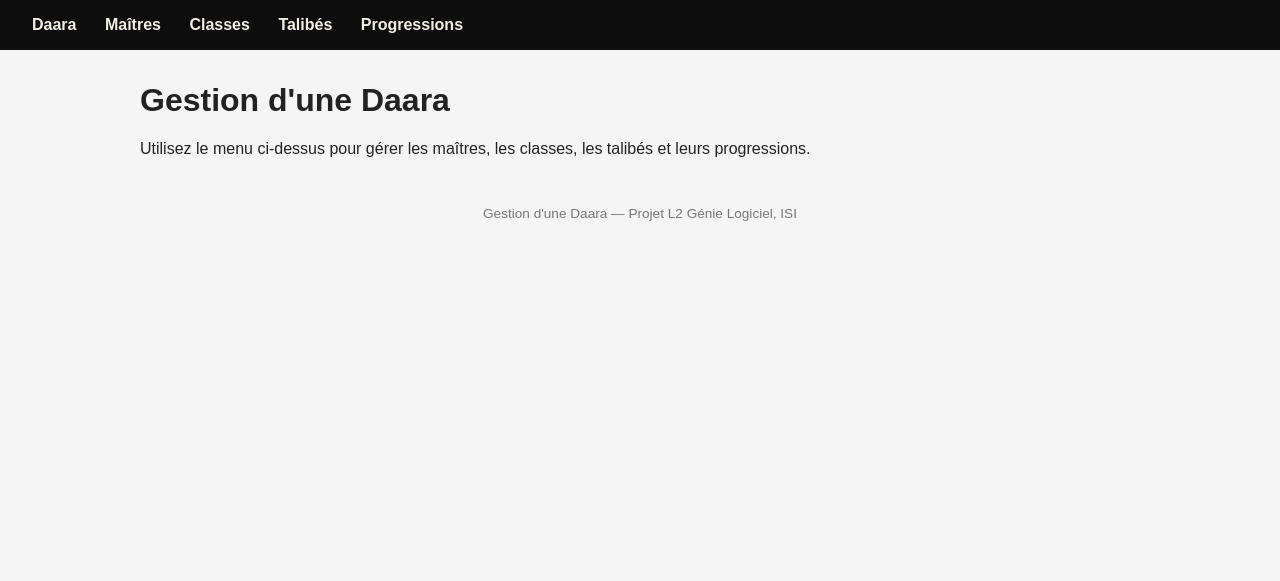
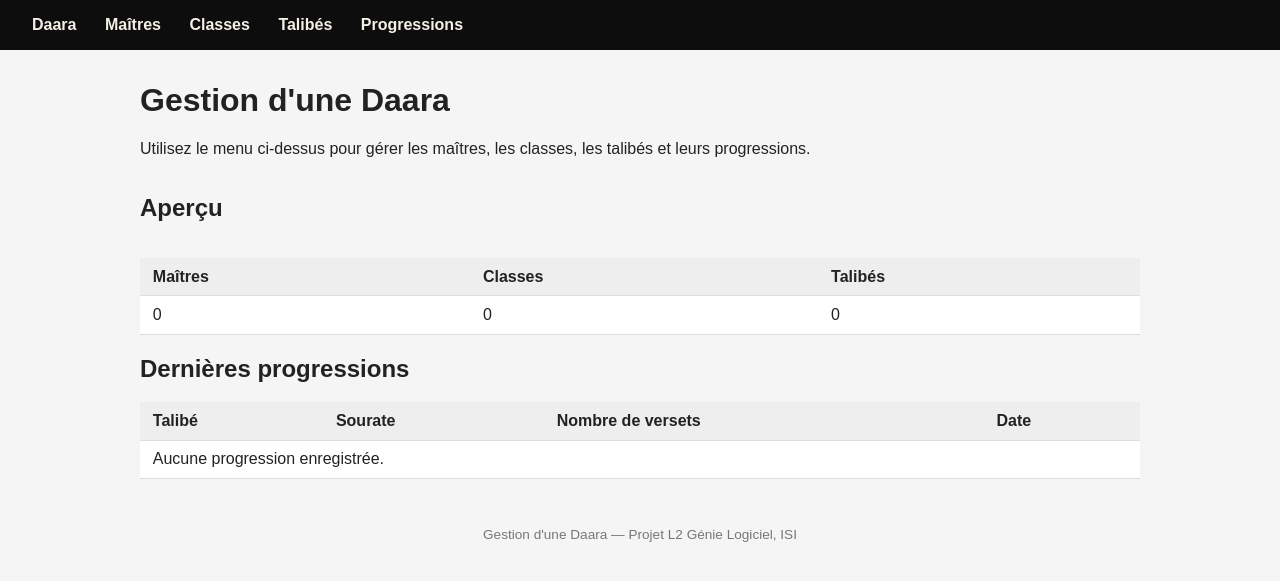
Before and after one commit to adamasylla221/daara, a Flask app: page / in a window 1280 px wide. Shown: the top 581 px of the page. Run offline with Flask 3, Linux system fonts and the light colour scheme.

Commit message:
feat: tableau de bord avec statistiques et dernieres progressions

```diff
--- a/app/templates/main/index.html
+++ b/app/templates/main/index.html
@@ -3,4 +3,39 @@
 {% block contenu %}
 <h1>Gestion d'une Daara</h1>
 <p>Utilisez le menu ci-dessus pour gérer les maîtres, les classes, les talibés et leurs progressions.</p>
+
+<div class="toolbar">
+    <h2>Aperçu</h2>
+</div>
+<table>
+    <thead>
+        <tr><th>Maîtres</th><th>Classes</th><th>Talibés</th></tr>
+    </thead>
+    <tbody>
+        <tr>
+            <td>{{ nb_maitres }}</td>
+            <td>{{ nb_classes }}</td>
+            <td>{{ nb_talibes }}</td>
+        </tr>
+    </tbody>
+</table>
+
+<h2>Dernières progressions</h2>
+<table>
+    <thead>
+        <tr><th>Talibé</th><th>Sourate</th><th>Nombre de versets</th><th>Date</th></tr>
+    </thead>
+    <tbody>
+    {% for p in progressions %}
+        <tr>
+            <td>{{ p.talibe.prenom }} {{ p.talibe.nom }}</td>
+            <td>{{ p.sourate }}</td>
+            <td>{{ p.nombre_versets }}</td>
+            <td>{{ p.date_evaluation or "" }}</td>
+        </tr>
+    {% else %}
+        <tr><td colspan="4">Aucune progression enregistrée.</td></tr>
+    {% endfor %}
+    </tbody>
+</table>
 {% endblock %}
--- a/app/views/main.py
+++ b/app/views/main.py
@@ -1,8 +1,30 @@
 from flask import Blueprint, render_template
+
+from app.models.maitre import Maitre
+from app.models.classe import Classe
+from app.models.talibe import Talibe
+from app.models.progression import Progression
 
 bp_main = Blueprint("main", __name__)
 
 
 @bp_main.route("/")
-def accueil():
-    return render_template("main/index.html")
+def accueil() -> str:
+    nb_maitres = Maitre.query.count()
+    nb_classes = Classe.query.count()
+    nb_talibes = Talibe.query.count()
+
+    dernieres_progressions = (
+        Progression.query
+        .order_by(Progression.date_evaluation.desc())
+        .limit(10)
+        .all()
+    )
+
+    return render_template(
+        "main/index.html",
+        nb_maitres=nb_maitres,
+        nb_classes=nb_classes,
+        nb_talibes=nb_talibes,
+        progressions=dernieres_progressions,
+    )
```
